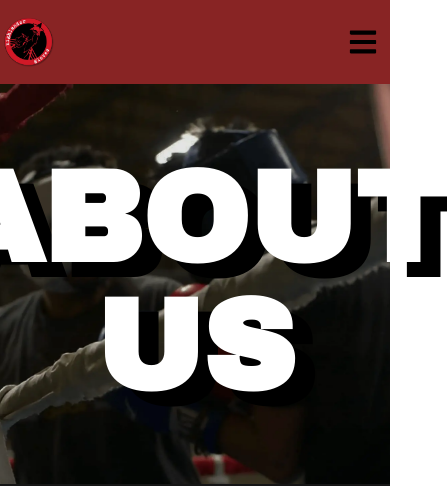
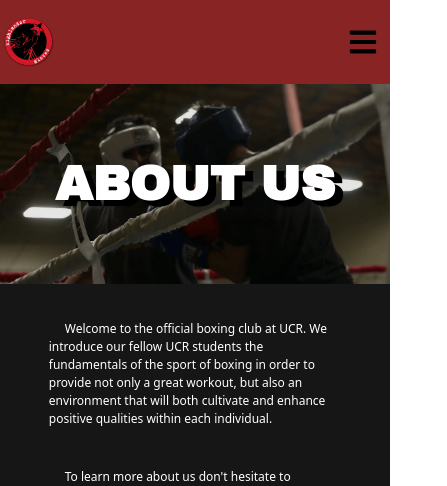
Before and after one commit to acm-ucr/highlander-gloves-website, a Next.js app: page /about in a window 390 px wide. Shown: the top 486 px of the page, 447 px wide, since content can reach past the window. Built offline with nearby package versions, Linux system fonts and the light colour scheme; a web font is replaced by a local one; what tailwindcss-animated would draw is missing.

Commit message:
Responsified Title Component

```diff
--- a/src/app/about/page.tsx
+++ b/src/app/about/page.tsx
@@ -5,7 +5,7 @@ import aboutUs from "@/public/title/aboutUs.webp";
 
 const page = () => {
   return (
-    <div className="flex w-full flex-col items-center justify-center gap-10">
+    <div className="flex w-full flex-col items-center justify-center gap-4 md:gap-10">
       <Title webp={aboutUs} alt="About Us Header Image" txt="ABOUT US" />
       <AboutUs />
       <FAQs />
--- a/src/components/Title.tsx
+++ b/src/components/Title.tsx
@@ -9,12 +9,12 @@ type photoProps = {
 
 const Title = ({ webp, alt, txt }: photoProps) => {
   return (
-    <div className="relative h-[400px] w-full">
+    <div className="relative h-[200px] w-full md:h-[400px]">
       <Image src={webp} alt={alt} fill={true} className="object-cover" />
 
       <div className="absolute inset-0 flex items-center justify-center font-archivo-black">
         <div className="max-w-[800px] text-center">
-          <div className="animate-jump-in text-9xl font-bold text-white drop-shadow-[20px_15px_0_#000000]">
+          <div className="animate-jump-in text-5xl font-bold text-white drop-shadow-[8px_6px_0_#000000] md:text-9xl md:drop-shadow-[20px_15px_0_#000000]">
             {txt}
           </div>
         </div>
```
